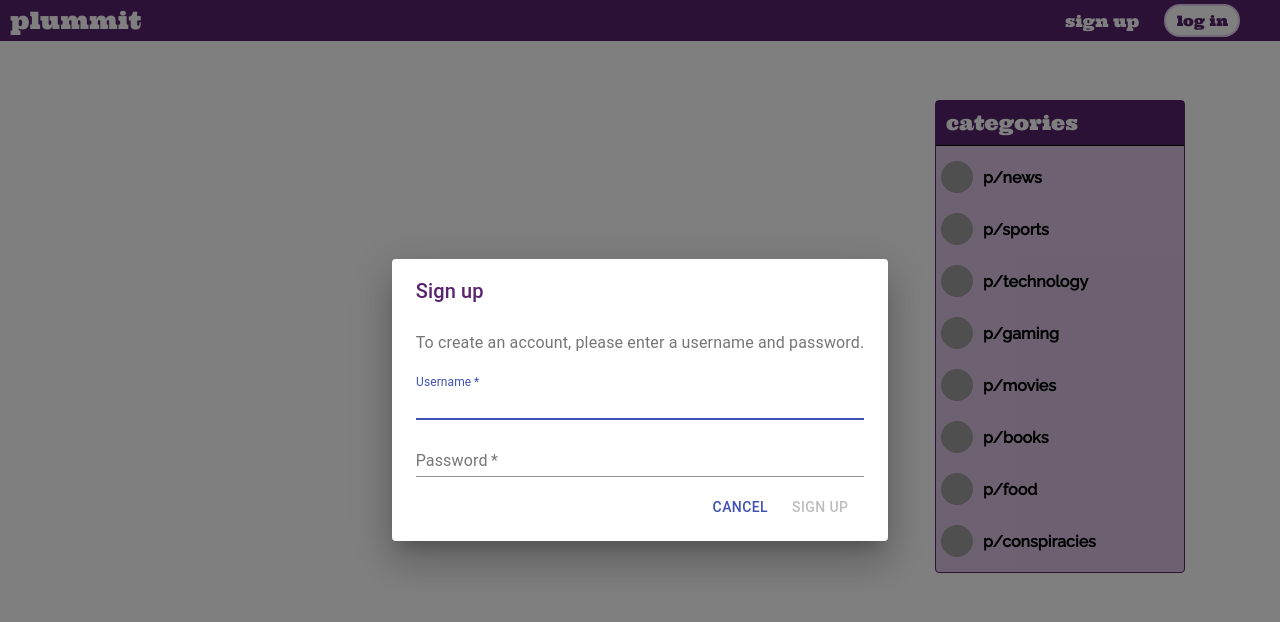
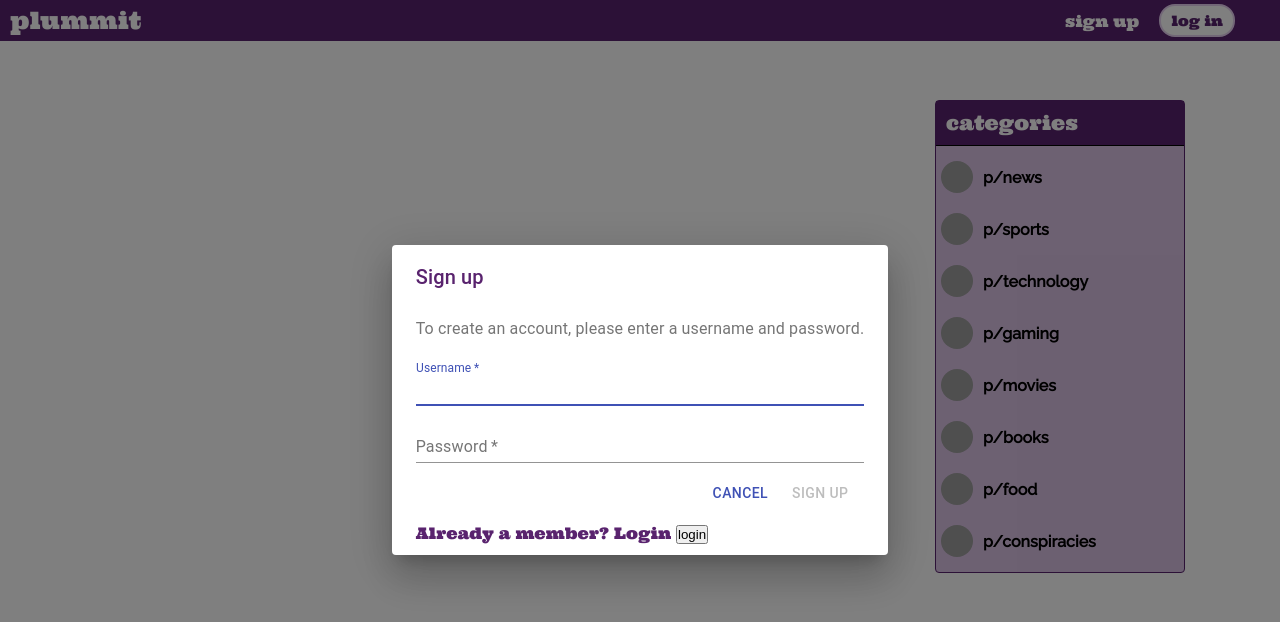
Before and after one commit to tldav/plumm-it, a React (Create React App) app in the folder client/: page / in a window 1280 px wide. Both pictures are taken after a click on the button "sign up". Shown: the top 622 px of the page. Built offline with nearby package versions, Linux system fonts and the light colour scheme; no server answers; grey boxes are pictures that could not be loaded; a web font is replaced by a local one.

Commit message:
decouple open modal button from the modal component and add global modal state so the modal can be opened from any component with any styled button

```diff
--- a/client/src/components/FeaturedThreadContent.jsx
+++ b/client/src/components/FeaturedThreadContent.jsx
@@ -1,4 +1,4 @@
-import React, { useContext, useState } from "react";
+import React, { useContext } from "react";
 import { withRouter } from "react-router-dom";
 import FeaturedThreadBox from "./FeaturedThreadBox";
 import Comments from "./Comments"
--- a/client/src/components/Header.jsx
+++ b/client/src/components/Header.jsx
@@ -1,12 +1,22 @@
 import React, { useContext } from "react";
 import { useHistory } from "react-router-dom";
-import UserDialog from "./UserDialog"
+import Modal from "./Modal"
+import { ThreadContext } from "../context/ThreadContext";
+import { UserContext } from "../context/UserContext";
 import "../stylesheets/Header.css";
-import { ThreadContext } from "../context/ThreadContext";
 
 const Header = () => {
   let history = useHistory();
   const { handleReturnHome } = useContext(ThreadContext)
+  const {
+    isSignupOpen,
+    setIsSignupOpen,
+    isLoginOpen,
+    setIsLoginOpen,
+    isLoggedIn,
+    user,
+    handleLogout
+  } = useContext(UserContext)
 
   const onHomeClick = () => {
     handleReturnHome()
@@ -20,8 +30,17 @@ const Header = () => {
           plummit
         </h1>
         <div className="header-buttons">
-            <UserDialog purpose="signup" buttonTheme="no-style-button"/>
-            <UserDialog purpose="login" buttonTheme="dialog-button-2"/>
+          {!isLoggedIn && !user.username ?
+          <>
+            <button className="no-style-button" onClick={() => setIsSignupOpen(true)}>Sign Up</button>
+            <Modal open={isSignupOpen} setOpen={setIsSignupOpen} purpose="signup" />
+            <button className="dialog-button-2" onClick={() => setIsLoginOpen(true)}>Log In</button>
+            <Modal open={isLoginOpen} setOpen={setIsLoginOpen} purpose="login" />
+          </> :
+          <>
+            Hello {user.username}
+            <button className="dialog-button" onClick={handleLogout}>LOG OUT</button>
+          </> }
         </div>
       </div>
     </div>
--- a/client/src/components/UserDialogForm.jsx
+++ b/client/src/components/LogSignForm.jsx
@@ -5,7 +5,7 @@ import TextField from '@material-ui/core/TextField';
 import DialogActions from '@material-ui/core/DialogActions';
 import API from "../utils/API"
 
-const UserDialogForm = ({ dialogPurpose, handleModalClose }) => {
+const LogSignForm = ({ dialogPurpose, handleModalClose }) => {
   const [userCredentials, setUserCredentials] = useState({
     username: "",
     password: ""
@@ -14,7 +14,8 @@ const UserDialogForm = ({ dialogPurpose, handleModalClose }) => {
 
   const handleInputChange = (e) => {
     const {value, name} = e.target;
-    setUserCredentials({...userCredentials, [name]: value})
+    const shouldSetState = value.length < 20
+    if (shouldSetState) setUserCredentials({...userCredentials, [name]: value})
   }
 
   const onFormSubmit = (e) => {
@@ -68,7 +69,7 @@ const UserDialogForm = ({ dialogPurpose, handleModalClose }) => {
           disable: false
         })
       }
-      if (nameCheck.data === "available") {
+      if (nameCheck.data === "available" && userCredentials.username.length) {
         setLabel({
           ...label,
           text: "Username - Invalid username",
@@ -101,6 +102,7 @@ const UserDialogForm = ({ dialogPurpose, handleModalClose }) => {
           value={userCredentials.username}
           onChange={handleInputChange}
           onBlur={validateSubmit}
+          maxLength={2}
         />:
         <TextField
           className={label.theme}
@@ -140,4 +142,4 @@ const UserDialogForm = ({ dialogPurpose, handleModalClose }) => {
   );
 }
 
-export default UserDialogForm;
+export default LogSignForm;
--- a/client/src/components/LoggedOutBanner.jsx
+++ b/client/src/components/LoggedOutBanner.jsx
@@ -1,8 +1,9 @@
-import React, {useState, useEffect} from 'react';
-import UserDialog from './UserDialog';
+import React, {useState, useEffect, useContext} from 'react';
+import { UserContext } from '../context/UserContext';
 
 const LoggedOutBanner = () => {
   const [isDesktop, setIsDesktop] = useState(window.innerWidth > 520)
+  const { setIsSignupOpen, setIsLoginOpen } = useContext(UserContext)
 
   const updateSize = () => setIsDesktop(window.innerWidth > 520)
 
@@ -12,17 +13,18 @@ const LoggedOutBanner = () => {
   })
 
   return (
+
 <div className="logged-out-banner">
 {isDesktop ? (
   <>
-          <UserDialog purpose="signup" buttonTheme="no-style-button no-style-button-alt" />
+    <button className="no-style-button no-style-button-alt" onClick={() => setIsSignupOpen(true)}>Sign up</button>
     <p> to leave a comment. Already a member? </p>
-          <UserDialog purpose="login" buttonTheme="no-style-button no-style-button-alt"/>
+    <button className="no-style-button no-style-button-alt" onClick={() => setIsLoginOpen(true)}>Log in</button>
   </>
 ) : <>
-            <UserDialog purpose="signup" buttonTheme="no-style-button no-style-button-alt" />
+    <button className="no-style-button no-style-button-alt" onClick={() => setIsSignupOpen(true)}>Sign up</button>
     <p> or </p>
-            <UserDialog purpose="login" buttonTheme="no-style-button no-style-button-alt"/>
+    <button className="no-style-button no-style-button-alt" onClick={() => setIsLoginOpen(true)}>Log in</button>
     <p> to leave a comment.</p>
     </>
   }
--- a/client/src/components/UserDialog.jsx
+++ b/client/src/components/Modal.jsx
@@ -1,16 +1,15 @@
-import React, {useState, useContext} from 'react';
+import React, { useContext } from 'react';
 import Dialog from '@material-ui/core/Dialog';
 import DialogContent from '@material-ui/core/DialogContent';
 import DialogContentText from '@material-ui/core/DialogContentText';
 import DialogTitle from '@material-ui/core/DialogTitle';
-import UserDialogForm from './UserDialogForm';
+import LogSignForm from './LogSignForm';
 import { UserContext } from '../context/UserContext';
-import "../stylesheets/UserDialog.css"
+import "../stylesheets/Modal.css"
 
+const Modal = ({ purpose, open, setOpen }) => {
+  const {handleLogin, handleSignup, setIsSignupOpen, setIsLoginOpen} = useContext(UserContext)
 
-const UserDialog = ({buttonTheme, purpose}) => {
-  const {user, handleLogin, handleSignup, handleLogout, isLoggedIn} = useContext(UserContext)
-  const [open, setOpen] = useState(false);
 
   const onLoginSubmit = (userCredentials) => {
     setOpen(false)
@@ -20,14 +19,6 @@ const UserDialog = ({buttonTheme, purpose}) => {
   const onSignupSubmit = (userCredentials) => {
     setOpen(false)
     handleSignup(userCredentials)
-  }
-
-  const onLogoutClick = () => {
-    handleLogout()
-  }
-
-  const handleModalClose = () => {
-    setOpen(false)
   }
 
   const dialogConfig = {
@@ -45,25 +36,37 @@ const UserDialog = ({buttonTheme, purpose}) => {
 
   let dialogPurpose = purpose === "signup" ? dialogConfig.signup : dialogConfig.login;
 
+  const modalSwitch = () => {
+    if (purpose === "signup") {
+      setIsSignupOpen(false)
+      setIsLoginOpen(true)
+    }
+    if (purpose === "login") {
+      setIsLoginOpen(false)
+      setIsSignupOpen(true)
+    }
+  }
+
   return (
-    !isLoggedIn && !user.username ? (
       <div>
-        <button className={buttonTheme} onClick={() => setOpen(true)}>{dialogPurpose.titleText}</button>
         <Dialog open={open} onClose={() => setOpen(false)} aria-labelledby="form-dialog-title" >
           <DialogTitle id="form-dialog-title" className="dialog-box-bg">{dialogPurpose.titleText}</DialogTitle>
           <DialogContent className="dialog-box-bg">
             <DialogContentText>
               {dialogPurpose.contentText}
             </DialogContentText>
-            <UserDialogForm dialogPurpose={dialogPurpose} handleModalClose={handleModalClose} />
+            <LogSignForm dialogPurpose={dialogPurpose} handleModalClose={() => setOpen(false)} open={open} />
+            {purpose === "signup" ?
+            <div>
+              Already a member? Login <button onClick={modalSwitch}>login</button>
+            </div> :
+            <div>
+              Need an account? Sign up <button onClick={modalSwitch}>signup</button>
+            </div>}
           </DialogContent>
         </Dialog>
       </div>
-    ) :  <div>
-      Hello {user.username}
-      <button className={buttonTheme} onClick={onLogoutClick}>LOG OUT</button>
-    </div>
   );
 }
 
-export default UserDialog;
+export default Modal;
--- a/client/src/context/UserContext.js
+++ b/client/src/context/UserContext.js
@@ -6,6 +6,8 @@ export const UserContext = createContext();
 const UserContextProvider = (props) => {
 	const [isLoggedIn, setIsLoggedIn] = useState(false);
 	const [user, setUser] = useState({});
+	const [isSignupOpen, setIsSignupOpen] = useState(false);
+	const [isLoginOpen, setIsLoginOpen] = useState(false);
 
 	useEffect(() => {
 		const checkLoginStatus = async () => {
@@ -44,7 +46,6 @@ const UserContextProvider = (props) => {
 	const handleLogout = async () => {
 		try {
 			await API.logoutUser();
-			console.log("user logged out!!");
 			setUser({});
 			if (isLoggedIn) setIsLoggedIn(false);
 		} catch (error) {
@@ -52,8 +53,22 @@ const UserContextProvider = (props) => {
 		}
 	};
 
+	// const openSignupModal = () => {};
+
 	return (
-		<UserContext.Provider value={{ user, handleLogin, handleSignup, handleLogout, isLoggedIn }}>
+		<UserContext.Provider
+			value={{
+				user,
+				handleLogin,
+				handleSignup,
+				handleLogout,
+				isLoggedIn,
+				isSignupOpen,
+				setIsSignupOpen,
+				isLoginOpen,
+				setIsLoginOpen,
+			}}
+		>
 			{props.children}
 		</UserContext.Provider>
 	);
--- a/client/src/stylesheets/UserDialog.css
+++ b/client/src/stylesheets/Modal.css
@@ -31,7 +31,6 @@
 }
 
 .no-style-button-alt {
-	color: #fff;
 	text-decoration: underline;
 	text-decoration-thickness: 15%;
 	text-underline-offset: 3px;
@@ -62,10 +61,14 @@
 .logged-out-banner {
 	display: flex;
 	justify-content: center;
-	align-items: flex-end;
+	align-items: flex-start;
 	background: #59236e;
 	padding: 20px 0;
 	border-radius: 5px;
+}
+
+.logged-out-banner button {
+	margin-top: 1.5px;
 }
 
 .logged-out-banner p {
```
Lines whose indentation alone changed are shown as unchanged.
